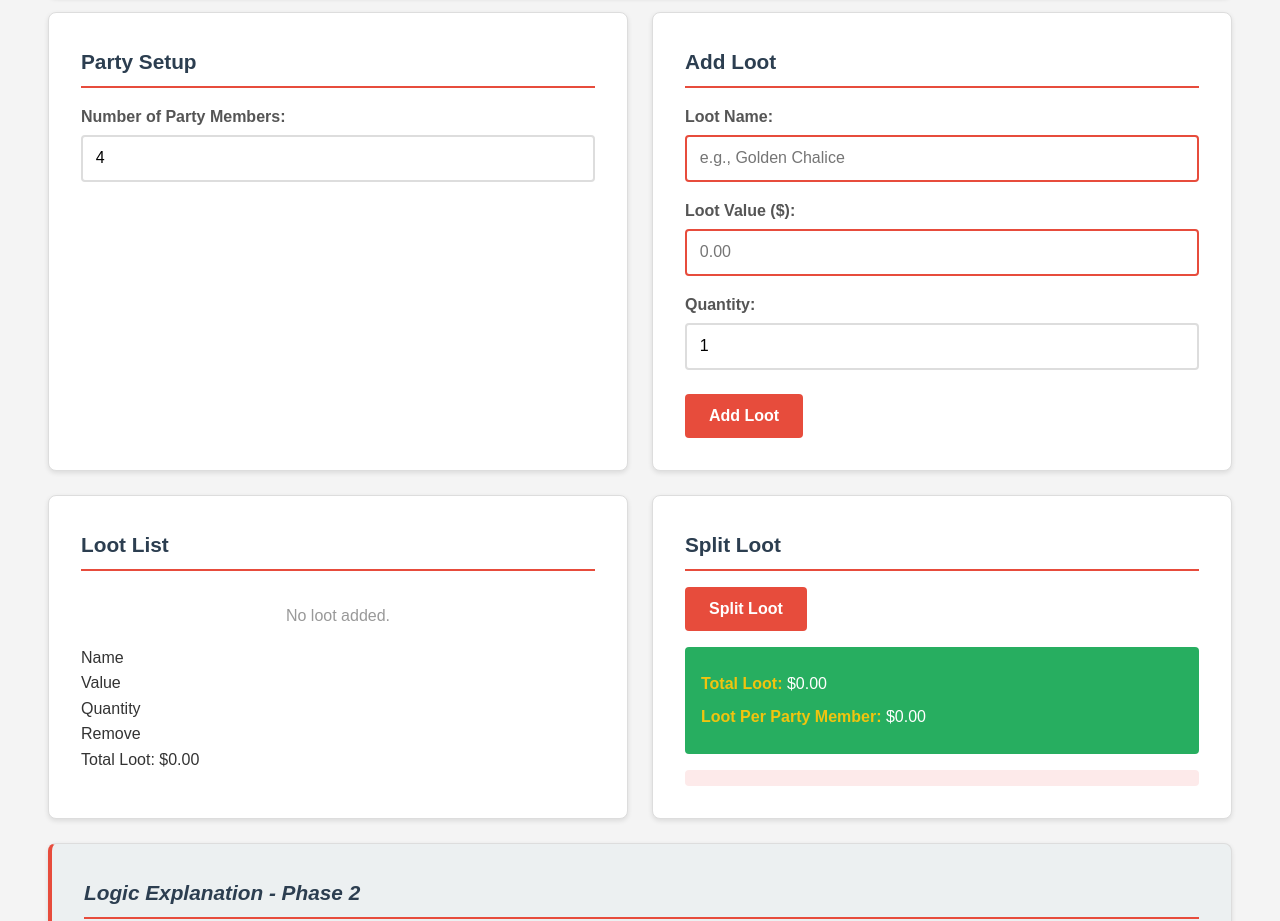
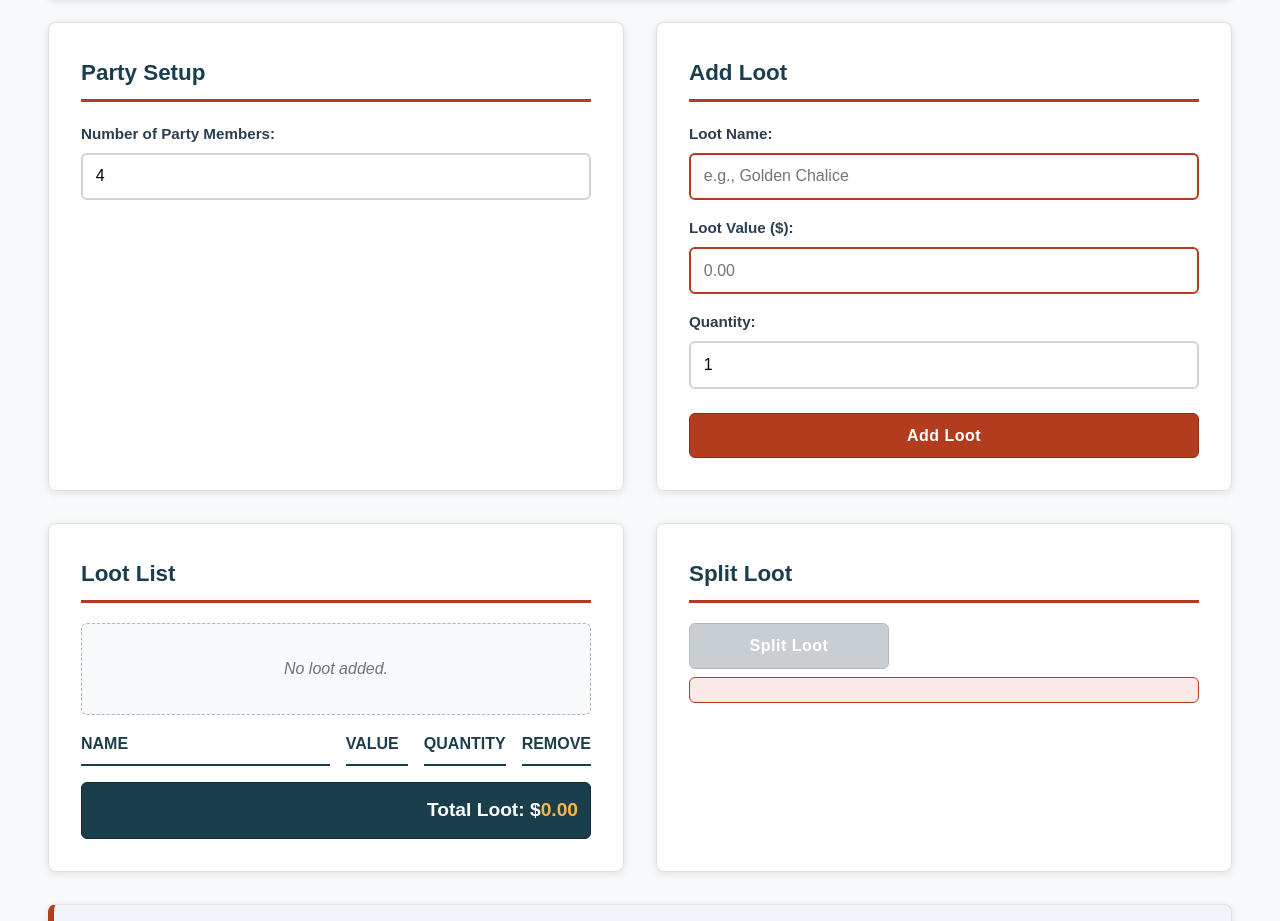
Before and after one commit to diamondipa/Dungeon-Loot-Splitter, a plain HTML site: page index.html in a window 1280 px wide. Shown: the part 164-1085 px from the top of the page. Drawn offline with Linux system fonts and the light colour scheme.

Commit message:
Update style.css

```diff
--- a/css/style.css
+++ b/css/style.css
@@ -1,3 +1,8 @@
+/*
+ * Dungeon Loot Splitter - Phase 2
+ * Mobile-first responsive design with ADA compliance
+ */
+
 /* Base Styles - Mobile First */
 * {
     box-sizing: border-box;
@@ -9,19 +14,21 @@
     font-family: 'Arial', sans-serif;
     line-height: 1.6;
     color: #333;
-    background-color: #f4f4f4;
+    background-color: #f8f9fa;
     padding: 1rem;
     min-height: 100vh;
 }
 
+/* Header */
 header {
-    background-color: #2c3e50;
+    background-color: #1a3e4c; /* Dark teal - meets contrast requirements */
     color: white;
     padding: 1.5rem;
     border-radius: 8px;
-    margin-bottom: 1rem;
+    margin-bottom: 1.5rem;
     text-align: center;
-    box-shadow: 0 2px 5px rgba(0,0,0,0.2);
+    box-shadow: 0 4px 6px rgba(0,0,0,0.1);
+    border: 1px solid #0f2a33;
 }
 
 header h1 {
@@ -29,166 +36,271 @@
     text-shadow: 2px 2px 4px rgba(0,0,0,0.3);
 }
 
+/* Main Layout */
 main {
     display: flex;
     flex-direction: column;
-    gap: 1rem;
+    gap: 1.5rem;
     max-width: 1200px;
     margin: 0 auto;
 }
 
+/* Panel Styling */
 .panel {
     background: white;
     padding: 1.5rem;
     border-radius: 8px;
-    box-shadow: 0 2px 5px rgba(0,0,0,0.1);
-    border: 1px solid #ddd;
+    box-shadow: 0 2px 8px rgba(0,0,0,0.1);
+    border: 1px solid #dee2e6;
 }
 
 .panel h2 {
-    color: #2c3e50;
-    margin-bottom: 1rem;
-    font-size: 1.3rem;
-    border-bottom: 2px solid #e74c3c;
+    color: #1a3e4c;
+    margin-bottom: 1.25rem;
+    font-size: 1.4rem;
+    border-bottom: 3px solid #b33c1f; /* Burnt orange accent */
     padding-bottom: 0.5rem;
+    font-weight: 600;
 }
 
 /* Form Elements */
 .form-group {
-    margin-bottom: 1rem;
+    margin-bottom: 1.25rem;
 }
 
 label {
     display: block;
-    margin-bottom: 0.3rem;
-    font-weight: bold;
-    color: #555;
+    margin-bottom: 0.4rem;
+    font-weight: 600;
+    color: #2c3e50;
+    font-size: 0.95rem;
+}
+
+/* Structured input alignment for Add Loot panel */
+.add-loot-form {
+    display: flex;
+    flex-direction: column;
+    gap: 0.25rem;
+}
+
+.add-loot-form .form-group {
+    margin-bottom: 0.75rem;
+}
+
+.add-loot-form .form-group:last-of-type {
+    margin-bottom: 1.25rem;
 }
 
 input {
     width: 100%;
     padding: 0.8rem;
-    border: 2px solid #ddd;
-    border-radius: 4px;
+    border: 2px solid #ced4da;
+    border-radius: 6px;
     font-size: 1rem;
-    transition: border-color 0.3s;
+    transition: border-color 0.2s, box-shadow 0.2s;
+    background-color: #fff;
 }
 
 input:focus {
     outline: none;
-    border-color: #e74c3c;
+    border-color: #b33c1f;
+    box-shadow: 0 0 0 3px rgba(179, 60, 31, 0.2);
 }
 
 input:invalid {
-    border-color: #e74c3c;
+    border-color: #b33c1f;
 }
 
+/* Button Styling */
 .btn {
-    background-color: #e74c3c;
+    background-color: #b33c1f; /* Burnt orange - meets contrast with white text */
     color: white;
     padding: 0.8rem 1.5rem;
     border: none;
-    border-radius: 4px;
+    border-radius: 6px;
     font-size: 1rem;
     cursor: pointer;
     width: 100%;
-    transition: background-color 0.3s;
-    font-weight: bold;
+    transition: background-color 0.2s;
+    font-weight: 600;
+    letter-spacing: 0.5px;
+    border: 1px solid #8a2e17;
 }
 
 .btn:hover {
-    background-color: #c0392b;
+    background-color: #8a2e17;
 }
 
-/* Loot List */
-.loot-list {
-    max-height: 200px;
-    overflow-y: auto;
-    border: 1px solid #ddd;
-    padding: 0.5rem;
-    border-radius: 4px;
+.btn:focus {
+    outline: none;
+    box-shadow: 0 0 0 3px rgba(179, 60, 31, 0.4);
+}
+
+.btn:disabled {
+    background-color: #adb5bd;
+    border-color: #8a939c;
+    cursor: not-allowed;
+    opacity: 0.65;
+}
+
+/* Loot Table Styles - Grid layout as specified */
+.loot-table {
+    display: grid;
+    grid-template-columns: 3fr 1fr 1fr 1fr;
+    gap: 0.5rem;
+    align-items: center;
     margin-bottom: 1rem;
 }
 
-.loot-item {
-    display: flex;
-    justify-content: space-between;
-    align-items: center;
-    padding: 0.5rem;
-    border-bottom: 1px solid #eee;
+.loot-header {
+    font-weight: 700;
+    border-bottom: 2px solid #1a3e4c;
+    padding-bottom: 0.5rem;
+    color: #1a3e4c;
+    font-size: 0.9rem;
+    text-transform: uppercase;
 }
 
-.loot-item:last-child {
-    border-bottom: none;
+#lootRows {
+    display: contents;
 }
 
-.loot-item .loot-name {
-    font-weight: bold;
-    color: #2c3e50;
+.loot-row {
+    display: contents;
 }
 
-.loot-item .loot-value {
-    color: #27ae60;
-    font-weight: bold;
+.loot-cell {
+    padding: 0.5rem 0;
+    border-bottom: 1px solid #e9ecef;
 }
 
-.empty-message {
-    color: #999;
+.loot-cell:last-child {
     text-align: center;
-    padding: 1rem;
 }
 
-/* Total Display */
-.total-display {
+.loot-cell button {
+    width: 100%;
+    padding: 0.4rem 0;
+    background-color: #b33c1f;
+    color: white;
+    border: none;
+    border-radius: 4px;
+    cursor: pointer;
+    font-size: 0.9rem;
+    font-weight: 600;
+    transition: background-color 0.2s;
+    border: 1px solid #8a2e17;
+}
+
+.loot-cell button:hover {
+    background-color: #8a2e17;
+}
+
+.loot-cell button:focus {
+    outline: none;
+    box-shadow: 0 0 0 2px rgba(179, 60, 31, 0.4);
+}
+
+/* Total Row */
+.total-row {
     font-size: 1.2rem;
-    padding: 0.5rem;
-    background-color: #ecf0f1;
-    border-radius: 4px;
+    font-weight: 700;
+    padding: 0.75rem;
+    background-color: #1a3e4c;
+    color: white;
+    border-radius: 6px;
     text-align: right;
+    margin-top: 0.5rem;
+    border: 1px solid #0f2a33;
+}
+
+.total-row span {
+    color: #ffb347; /* Light orange for contrast */
+}
+
+/* Empty Message */
+.empty-message {
+    color: #6c757d;
+    text-align: center;
+    padding: 2rem;
+    font-style: italic;
+    background-color: #f8f9fa;
+    border-radius: 6px;
+    margin-bottom: 1rem;
+    border: 1px dashed #adb5bd;
+}
+
+/* Hidden Class for State-Driven Visibility */
+.hidden {
+    display: none !important;
 }
 
 /* Split Results */
 .split-results {
-    margin: 1rem 0;
+    margin: 1.25rem 0;
     padding: 1rem;
-    background-color: #27ae60;
+    background-color: #1a3e4c;
     color: white;
-    border-radius: 4px;
+    border-radius: 6px;
+    border: 1px solid #0f2a33;
 }
 
 .split-results p {
-    margin: 0.5rem 0;
+    margin: 0.75rem 0;
+    font-size: 1.1rem;
 }
 
 .split-results strong {
-    color: #f1c40f;
+    color: #ffb347;
+    font-weight: 700;
 }
 
 /* Error Messages */
 .error-messages {
-    color: #e74c3c;
-    font-weight: bold;
-    padding: 0.5rem;
-    border-radius: 4px;
-    background-color: #fdeaea;
+    color: #b33c1f;
+    font-weight: 600;
+    padding: 0.75rem;
+    border-radius: 6px;
+    background-color: #fbe9e7;
+    border: 1px solid #b33c1f;
+    margin-top: 0.5rem;
 }
 
 /* Logic Explanation */
 .reflection {
-    background-color: #ecf0f1;
-    font-style: italic;
-    border-left: 4px solid #e74c3c;
+    background-color: #f1f5f9;
+    border-left: 6px solid #b33c1f;
+}
+
+.reflection h2 {
+    border-bottom-color: #b33c1f;
+}
+
+.reflection-content {
+    display: flex;
+    flex-direction: column;
+    gap: 1rem;
 }
 
 .reflection p {
-    line-height: 1.6;
+    line-height: 1.7;
+    color: #2c3e50;
+}
+
+.reflection code {
+    background-color: #e9ecef;
+    padding: 0.2rem 0.4rem;
+    border-radius: 4px;
+    font-family: 'Courier New', monospace;
+    font-size: 0.9rem;
+    color: #b33c1f;
 }
 
 .reflection strong {
-    color: #e74c3c;
+    color: #1a3e4c;
 }
 
-/* Tablet and Desktop Styles */
+/* Tablet Breakpoint - 768px and above */
 @media (min-width: 768px) {
     body {
         padding: 2rem;
@@ -198,27 +310,58 @@
         font-size: 2.5rem;
     }
 
+    /* Two-column grid layout */
     main {
         display: grid;
         grid-template-columns: 1fr 1fr;
-        gap: 1.5rem;
+        gap: 2rem;
+    }
+
+    /* Left column panels */
+    .panel:first-of-type {
+        grid-column: 1;
+    }
+
+    .panel:nth-of-type(2) {
+        grid-column: 2;
+    }
+
+    .panel:nth-of-type(3) {
+        grid-column: 1;
+    }
+
+    .panel:nth-of-type(4) {
+        grid-column: 2;
     }
 
     .reflection {
         grid-column: span 2;
     }
 
+    /* Adjust button width for larger screens */
     .btn {
         width: auto;
+        min-width: 200px;
     }
 
-    .form-group {
-        margin-bottom: 1rem;
+    /* Keep Add Loot form vertical - do not change to horizontal */
+    .add-loot-form {
+        display: flex;
+        flex-direction: column;
     }
 
-    /* Two-column layout for forms on larger screens */
-    #addLootBtn {
-        margin-top: 0.5rem;
+    /* Loot table adjustments */
+    .loot-table {
+        gap: 1rem;
+    }
+
+    .loot-header {
+        font-size: 1rem;
+    }
+
+    .loot-cell button {
+        width: 80px;
+        margin: 0 auto;
     }
 }
 
@@ -231,22 +374,48 @@
     .panel {
         padding: 2rem;
     }
+
+    .loot-table {
+        grid-template-columns: 4fr 1fr 1fr 1fr;
+    }
 }
 
-/* Accessibility - Focus States */
-button:focus,
-input:focus {
-    outline: 3px solid #f39c12;
-    outline-offset: 2px;
-}
-
-/* High Contrast Mode Support */
+/* Accessibility - High Contrast Mode Support */
 @media (prefers-contrast: high) {
     .panel {
-        border: 2px solid black;
+        border: 3px solid black;
     }
 
     .btn {
-        border: 2px solid black;
+        border: 3px solid black;
+    }
+
+    .btn:disabled {
+        border: 2px solid #666;
+    }
+
+    input {
+        border: 3px solid black;
+    }
+
+    .loot-header {
+        border-bottom: 3px solid black;
     }
 }
+
+/* Print Styles */
+@media print {
+    .btn, button {
+        display: none;
+    }
+
+    body {
+        background: white;
+        color: black;
+    }
+
+    .panel {
+        border: 1px solid black;
+        box-shadow: none;
+    }
+}
```
